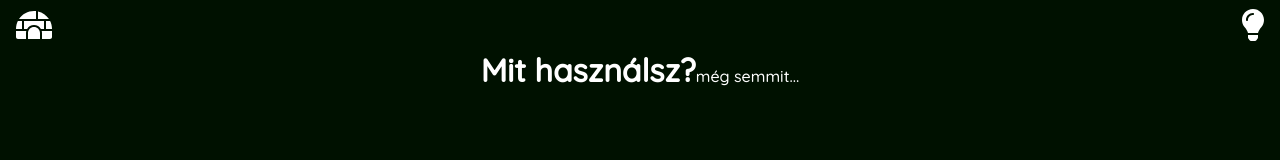
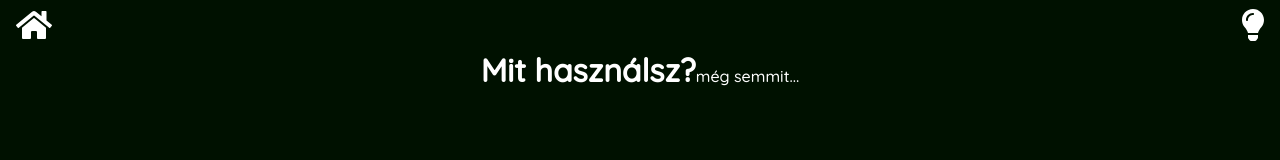
Before and after one commit to rrd108/webshop-gateways, a Vue app: page / in a window 1280 px wide. Shown: the top 160 px of the page. Built offline with nearby package versions, Linux system fonts and the light colour scheme.

Commit message:
icon replaced

```diff
--- a/src/App.vue
+++ b/src/App.vue
@@ -2,7 +2,7 @@
   <div id="app">
     <header>
       <router-link to="/" title="Nyitólap">
-        <font-awesome-icon icon="igloo" />
+        <font-awesome-icon icon="home" />
       </router-link>
       <router-link to="/contact" title="Contact">
         <font-awesome-icon icon="lightbulb" />
--- a/src/main.js
+++ b/src/main.js
@@ -1,11 +1,11 @@
 import Vue from 'vue'
 import App from './App.vue'
 import { library } from '@fortawesome/fontawesome-svg-core'
-import { faLightbulb, faIgloo, faLink, faStar } from '@fortawesome/free-solid-svg-icons'
+import { faLightbulb, faHome, faLink, faStar } from '@fortawesome/free-solid-svg-icons'
 import { FontAwesomeIcon } from '@fortawesome/vue-fontawesome'
 import router from './router'
 
-library.add(faLightbulb, faIgloo, faLink, faStar)
+library.add(faLightbulb, faHome, faLink, faStar)
 
 Vue.component('font-awesome-icon', FontAwesomeIcon)
 
```
